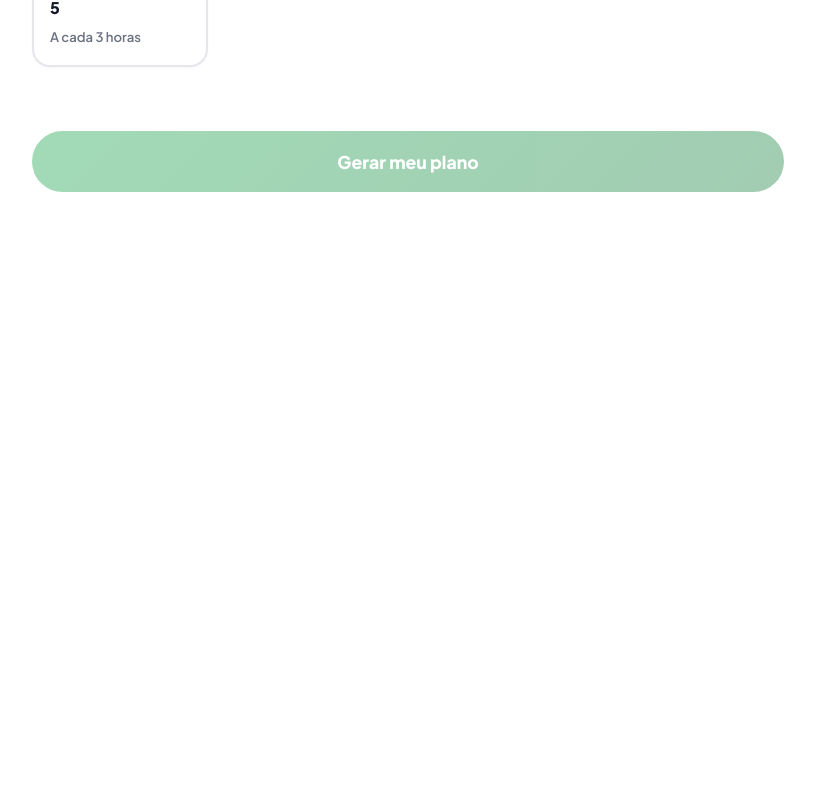
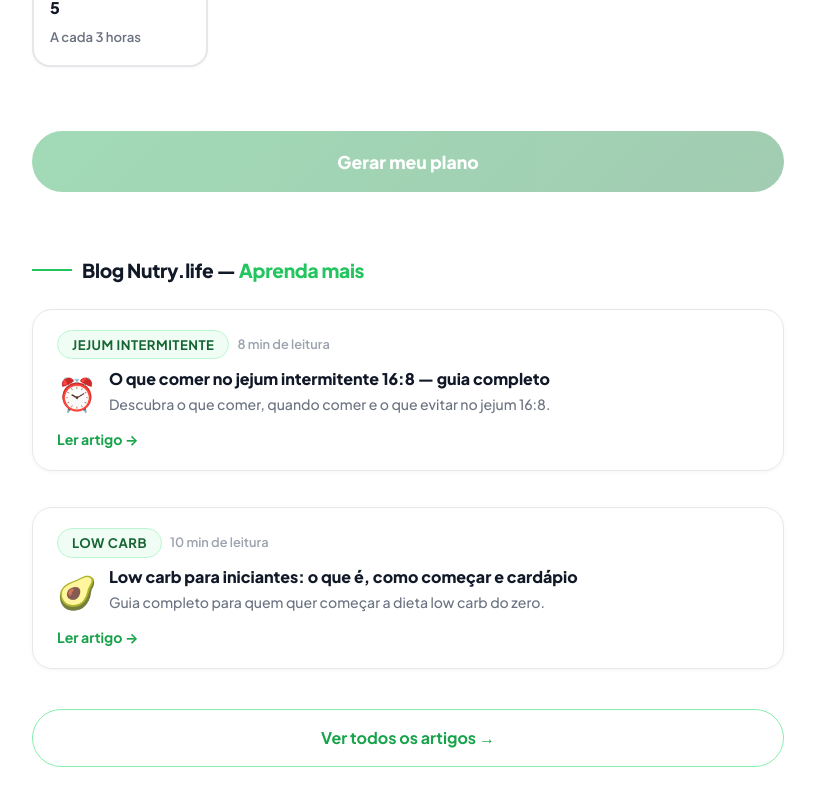
Before and after one commit to elevanceseguros/Nutri, a Next.js app: page / in a window 1280 px wide. Shown: the part 1217-2022 px from the top of the page, without its empty margins (232-1047 px from the left). Before the commit the page ends 1473 px from the top, so only its background shows below. Built offline with nearby package versions, Linux system fonts and the light colour scheme.

Commit message:
Update page.tsx

```diff
--- a/src/app/page.tsx
+++ b/src/app/page.tsx
@@ -68,6 +68,25 @@ const MACRO_ITEMS: { key: keyof Plano; label: string }[] = [
   { key: "gorduras_g", label: "gorduras" }
 ];
 
+const BLOG_POSTS = [
+  {
+    slug: "o-que-comer-no-jejum-intermitente-16-8",
+    titulo: "O que comer no jejum intermitente 16:8 — guia completo",
+    descricao: "Descubra o que comer, quando comer e o que evitar no jejum 16:8.",
+    tempo: "8 min",
+    tag: "Jejum Intermitente",
+    emoji: "⏰",
+  },
+  {
+    slug: "low-carb-para-iniciantes",
+    titulo: "Low carb para iniciantes: o que é, como começar e cardápio",
+    descricao: "Guia completo para quem quer começar a dieta low carb do zero.",
+    tempo: "10 min",
+    tag: "Low Carb",
+    emoji: "🥑",
+  },
+];
+
 function getFingerprint() {
   return btoa(`${navigator.userAgent}-${screen.width}x${screen.height}`);
 }
@@ -78,11 +97,8 @@ function getStorageKey() {
 
 function jaGerouHoje() {
   try {
-    const hoje = new Date().toDateString();
-    return localStorage.getItem(getStorageKey()) === hoje;
-  } catch {
-    return false;
-  }
+    return localStorage.getItem(getStorageKey()) === new Date().toDateString();
+  } catch { return false; }
 }
 
 function marcarGerouHoje() {
@@ -110,37 +126,21 @@ export default function Home() {
 
   useEffect(() => {
     supabase.auth.getSession().then(({ data: { session } }) => {
-      if (session?.user) {
-        setUser(session.user);
-        checkPro(session.user.id);
-      }
+      if (session?.user) { setUser(session.user); checkPro(session.user.id); }
     });
-
     const { data: { subscription } } = supabase.auth.onAuthStateChange((_event, session) => {
-      if (session?.user) {
-        setUser(session.user);
-        checkPro(session.user.id);
-      } else {
-        setUser(null);
-        setIsPro(false);
-      }
+      if (session?.user) { setUser(session.user); checkPro(session.user.id); }
+      else { setUser(null); setIsPro(false); }
     });
-
     return () => subscription.unsubscribe();
   }, []);
 
   useEffect(() => {
-    if (!isPro && jaGerouHoje()) {
-      setJaGerou(true);
-    }
+    if (!isPro && jaGerouHoje()) setJaGerou(true);
   }, [isPro]);
 
   async function checkPro(userId: string) {
-    const { data } = await supabase
-      .from("profiles")
-      .select("plano")
-      .eq("id", userId)
-      .single();
+    const { data } = await supabase.from("profiles").select("plano").eq("id", userId).single();
     setIsPro(data?.plano === "pro");
   }
 
@@ -151,13 +151,7 @@ export default function Home() {
 
   async function gerarPlano() {
     if (!canGenerate) return;
-
-    if (!isPro && jaGerouHoje()) {
-      setJaGerou(true);
-      setModalType("newLocked");
-      return;
-    }
-
+    if (!isPro && jaGerouHoje()) { setJaGerou(true); setModalType("newLocked"); return; }
     setErro(null);
     setScreen("loading");
     try {
@@ -170,11 +164,7 @@ export default function Home() {
       setPlano(data);
       setOpenMeal(0);
       setScreen("plan");
-
-      if (!isPro) {
-        marcarGerouHoje();
-        setJaGerou(true);
-      }
+      if (!isPro) { marcarGerouHoje(); setJaGerou(true); }
     } catch {
       setErro("Erro ao gerar. Tente novamente.");
       setScreen("onboarding");
@@ -190,25 +180,23 @@ export default function Home() {
       const res = await fetch("/api/substituir", {
         method: "POST",
         headers: { "Content-Type": "application/json" },
-        body: JSON.stringify({
-          ingrediente,
-          prato: plano?.refeicoes[refeicaoIdx].prato,
-          dieta,
-        }),
+        body: JSON.stringify({ ingrediente, prato: plano?.refeicoes[refeicaoIdx].prato, dieta }),
       });
       const data = await res.json();
       setSwapResultados(data.substitutos || []);
-    } catch {
-      setSwapResultados([]);
-    }
+    } catch { setSwapResultados([]); }
     setSwapLoading(false);
   }
 
   return (
     <>
       <header className={styles.header}>
-        <div className={styles.logo}>Nutry<span className={styles.logoAccent}>.life</span></div>
-        <div style={{ display: 'flex', gap: '15px', alignItems: 'center' }}>
+        <a href="/" className={styles.logo} style={{ textDecoration: 'none' }}>Nutry<span className={styles.logoAccent}>.life</span></a>
+        <div style={{ display: 'flex', gap: '12px', alignItems: 'center' }}>
+          <a href="/blog" style={{ fontSize: '0.88rem', fontWeight: 700, color: '#6b7280', textDecoration: 'none', transition: 'color 0.2s' }}
+            onMouseEnter={e => (e.target as HTMLElement).style.color = '#22c55e'}
+            onMouseLeave={e => (e.target as HTMLElement).style.color = '#6b7280'}
+          >Blog</a>
           {user ? (
             <button onClick={() => supabase.auth.signOut().then(() => window.location.reload())} className={styles.swapBtn}>Sair</button>
           ) : (
@@ -228,7 +216,7 @@ export default function Home() {
             <p className={styles.heroSub}>Chega de dúvidas sobre o que comer. Selecione suas preferências abaixo.</p>
 
             <div className={styles.qBlock}>
-              <div className={styles.qLabelRow}><span className={styles.qNum}>01.</span> <span className={styles.qLabel}>Qual é o seu objetivo?</span></div>
+              <div className={styles.qLabelRow}><span className={styles.qNum}>01.</span><span className={styles.qLabel}>Qual é o seu objetivo?</span></div>
               <div className={styles.qGrid}>
                 {OBJETIVOS.map(({ v, ic: Ic, lb, sub }) => (
                   <button key={v} className={`${styles.qBtn} ${objetivo === v ? styles.qBtnActive : ""}`} onClick={() => setObjetivo(v)}>
@@ -239,7 +227,7 @@ export default function Home() {
             </div>
 
             <div className={styles.qBlock}>
-              <div className={styles.qLabelRow}><span className={styles.qNum}>02.</span> <span className={styles.qLabel}>Preferência alimentar</span></div>
+              <div className={styles.qLabelRow}><span className={styles.qNum}>02.</span><span className={styles.qLabel}>Preferência alimentar</span></div>
               <div className={styles.qGrid}>
                 {DIETAS.map(({ v, ic: Ic, lb, sub }) => (
                   <button key={v} className={`${styles.qBtn} ${dieta === v ? styles.qBtnActive : ""}`} onClick={() => setDieta(v)}>
@@ -250,7 +238,7 @@ export default function Home() {
             </div>
 
             <div className={styles.qBlock}>
-              <div className={styles.qLabelRow}><span className={styles.qNum}>03.</span> <span className={styles.qLabel}>Quantas refeições hoje?</span></div>
+              <div className={styles.qLabelRow}><span className={styles.qNum}>03.</span><span className={styles.qLabel}>Quantas refeições hoje?</span></div>
               <div className={styles.qGrid}>
                 {MEAL_OPTIONS.map(({ v, ic: Ic, lb, sub }) => (
                   <button key={v} className={`${styles.qBtn} ${refeicoes === v ? styles.qBtnActive : ""}`} onClick={() => setRefeicoes(v)}>
@@ -261,7 +249,6 @@ export default function Home() {
             </div>
 
             {erro && <div className={styles.errMsg}>{erro}</div>}
-
             <button
               className={`${styles.btnPrimary} ${!canGenerate ? styles.btnDisabled : ""}`}
               disabled={!canGenerate}
@@ -269,6 +256,43 @@ export default function Home() {
             >
               {jaGerou && !isPro ? "🔒 Limite diário atingido" : "Gerar meu plano"}
             </button>
+
+            {/* Seção Blog */}
+            <div style={{ marginTop: '4rem' }}>
+              <div className={styles.qLabelRow} style={{ marginBottom: '1.5rem' }}>
+                <div className={styles.heroLine} />
+                <span style={{ fontSize: '1.2rem', fontWeight: 800, color: '#111827', letterSpacing: '-0.3px' }}>
+                  Blog Nutry.life — <em style={{ color: '#22c55e', fontStyle: 'normal' }}>Aprenda mais</em>
+                </span>
+              </div>
+              <div style={{ display: 'flex', flexDirection: 'column', gap: '1rem', marginBottom: '1.25rem' }}>
+                {BLOG_POSTS.map((post) => (
+                  <a key={post.slug} href={`/blog/${post.slug}`} style={{ textDecoration: 'none' }}>
+                    <div className={styles.mealCard} style={{ padding: 0 }}>
+                      <div style={{ padding: '1.25rem 1.5rem' }}>
+                        <div style={{ display: 'flex', alignItems: 'center', gap: '8px', marginBottom: '0.6rem', flexWrap: 'wrap' }}>
+                          <span className={styles.tag}>{post.tag}</span>
+                          <span style={{ fontSize: '0.8rem', color: '#9ca3af', fontWeight: 600 }}>{post.tempo} de leitura</span>
+                        </div>
+                        <div style={{ display: 'flex', gap: '12px', alignItems: 'flex-start' }}>
+                          <span style={{ fontSize: '2rem', flexShrink: 0 }}>{post.emoji}</span>
+                          <div>
+                            <div style={{ fontWeight: 800, color: '#111827', fontSize: '1rem', marginBottom: '4px', lineHeight: 1.3 }}>{post.titulo}</div>
+                            <div style={{ fontSize: '0.88rem', color: '#6b7280', fontWeight: 500, lineHeight: 1.5 }}>{post.descricao}</div>
+                          </div>
+                        </div>
+                        <div style={{ marginTop: '0.75rem', fontSize: '0.88rem', fontWeight: 700, color: '#16a34a' }}>
+                          Ler artigo →
+                        </div>
+                      </div>
+                    </div>
+                  </a>
+                ))}
+              </div>
+              <a href="/blog" className={styles.btnSecondary} style={{ textDecoration: 'none', display: 'block', textAlign: 'center', color: '#16a34a', borderColor: '#86efac' }}>
+                Ver todos os artigos →
+              </a>
+            </div>
           </div>
         )}
 
@@ -326,35 +350,21 @@ export default function Home() {
                   <div className={styles.mealBody}>
                     {r.foto_url && (
                       <div style={{ position: 'relative' }}>
-                        <img
-                          src={r.foto_url}
-                          alt={r.prato}
-                          style={{ width: '100%', height: '200px', objectFit: 'cover', display: 'block' }}
-                        />
-                        <div style={{
-                          position: 'absolute', bottom: '8px', right: '10px',
-                          background: 'rgba(0,0,0,0.45)', color: 'white',
-                          fontSize: '0.68rem', fontWeight: 600, padding: '3px 8px',
-                          borderRadius: '99px', backdropFilter: 'blur(4px)', letterSpacing: '0.3px'
-                        }}>
+                        <img src={r.foto_url} alt={r.prato} style={{ width: '100%', height: '200px', objectFit: 'cover', display: 'block' }} />
+                        <div style={{ position: 'absolute', bottom: '8px', right: '10px', background: 'rgba(0,0,0,0.45)', color: 'white', fontSize: '0.68rem', fontWeight: 600, padding: '3px 8px', borderRadius: '99px', backdropFilter: 'blur(4px)', letterSpacing: '0.3px' }}>
                           📷 Imagem ilustrativa
                         </div>
                       </div>
                     )}
                     <div className={styles.mealBodyContent}>
                       <div className={styles.dishTitle}>{r.prato}</div>
-                      {r.descricao && (
-                        <p style={{ fontSize: '0.9rem', color: '#6b7280', marginBottom: '0.5rem', lineHeight: 1.5 }}>{r.descricao}</p>
-                      )}
+                      {r.descricao && <p style={{ fontSize: '0.9rem', color: '#6b7280', marginBottom: '0.5rem', lineHeight: 1.5 }}>{r.descricao}</p>}
                       <div className={styles.sectionLabel}>Ingredientes</div>
                       <ul className={styles.ingList}>
                         {r.ingredientes.map((ing, j) => (
                           <li key={j} className={styles.ingItem}>
                             <div className={styles.ingLeft}><span className={styles.dot} />{ing.item}</div>
-                            <button
-                              className={styles.swapBtn}
-                              onClick={() => isPro ? substituir(ing.item, i, j) : setModalType("swap")}
-                            >
+                            <button className={styles.swapBtn} onClick={() => isPro ? substituir(ing.item, i, j) : setModalType("swap")}>
                               <svg width="14" height="14" viewBox="0 0 24 24" fill="none" stroke="currentColor" strokeWidth="2.5"><path d="m7 21-4-4 4-4"/><path d="M3 17h18"/><path d="m17 3 4 4-4 4"/><path d="M21 7H3"/></svg> substituir
                             </button>
                           </li>
@@ -403,10 +413,7 @@ export default function Home() {
               </div>
             )}
 
-            <button
-              className={styles.btnSecondary}
-              onClick={() => isPro ? setModalType("new") : setModalType("newLocked")}
-            >
+            <button className={styles.btnSecondary} onClick={() => isPro ? setModalType("new") : setModalType("newLocked")}>
               ↺ Gerar novo plano
             </button>
           </div>
@@ -422,12 +429,8 @@ export default function Home() {
                   <div className={styles.modalIcon}>🔄</div>
                   <h3 className={styles.modalTitle}>Gerar novo plano?</h3>
                   <p className={styles.modalText}>Suas escolhas atuais serão mantidas. Um novo cardápio será criado do zero.</p>
-                  <button className={styles.premiumBtn} onClick={() => { setModalType(null); gerarPlano(); }}>
-                    Sim, gerar novo
-                  </button>
-                  <button className={styles.btnSecondary} onClick={() => setModalType(null)}>
-                    Cancelar
-                  </button>
+                  <button className={styles.premiumBtn} onClick={() => { setModalType(null); gerarPlano(); }}>Sim, gerar novo</button>
+                  <button className={styles.btnSecondary} onClick={() => setModalType(null)}>Cancelar</button>
                 </>
               ) : modalType === "newLocked" ? (
                 <>
```
